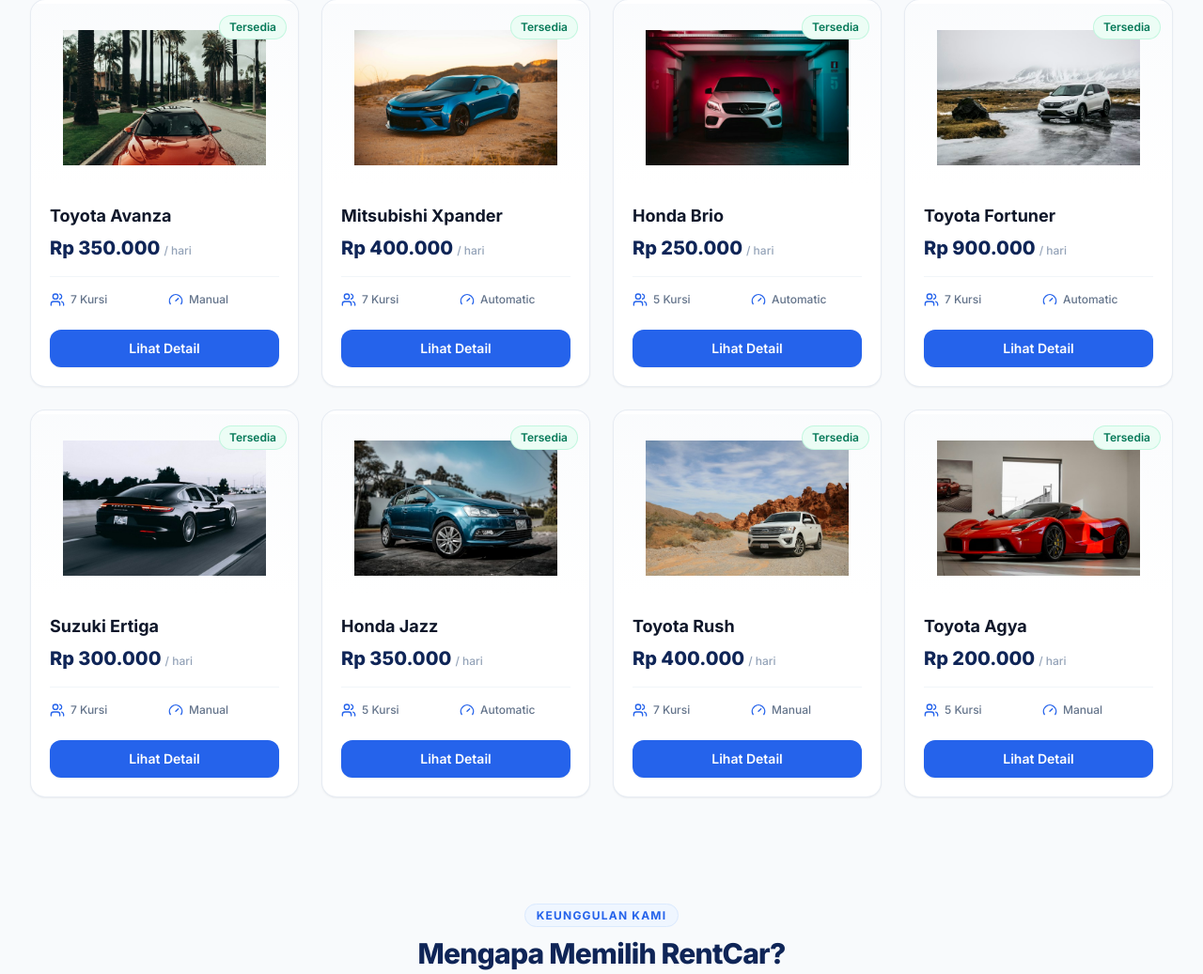
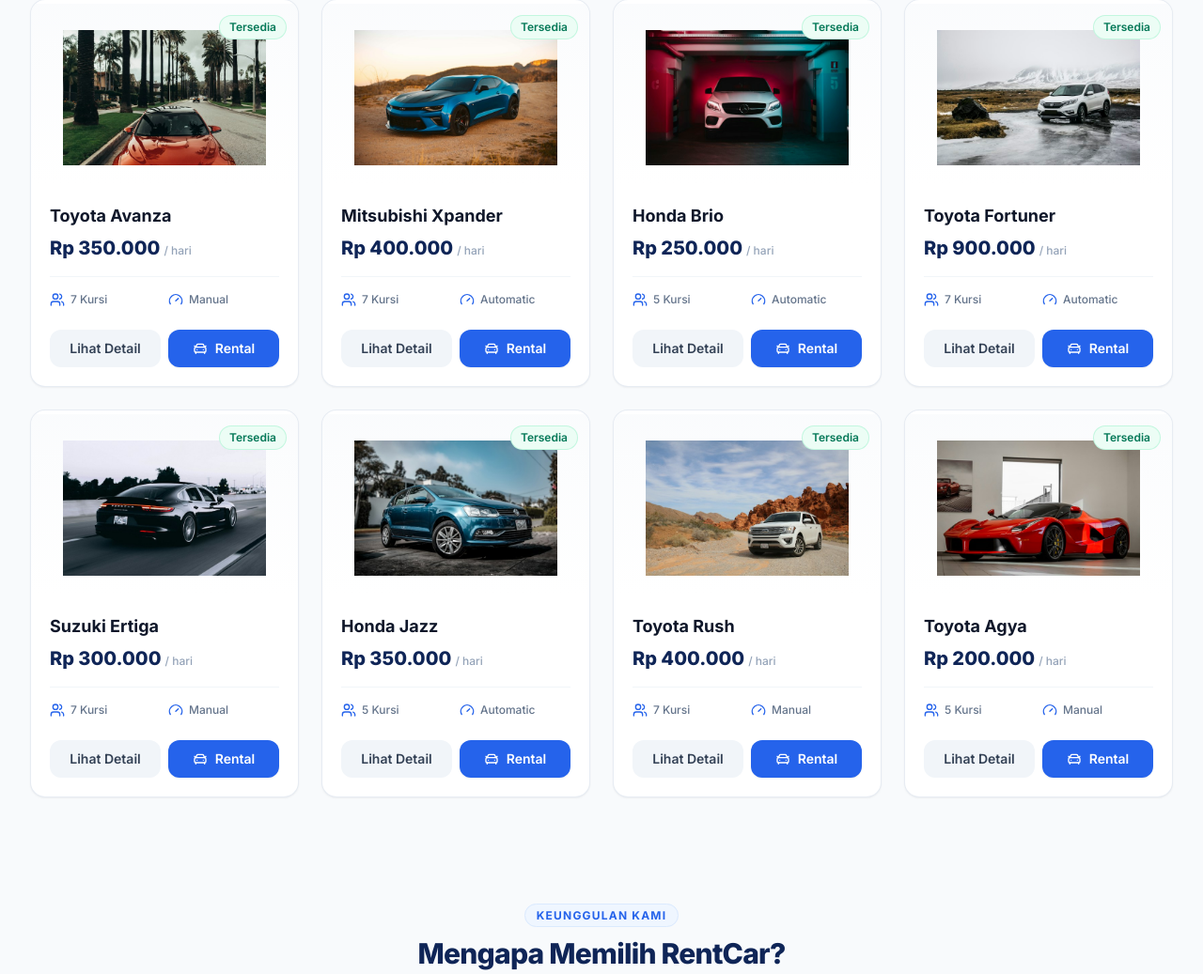
Before and after one commit to Kaffkaaa013/RentCar, a Laravel app: page / in a window 1280 px wide. Shown: the part 768-1805 px from the top of the page at 94% size. Run offline with Laravel 12, Linux system fonts and the light colour scheme; data comes from the database, SQL or seed files in the repository; some libraries are stand-ins or nearby versions.

Commit message:
rental dan pengembalian

```diff
--- a/resources/views/components/car-card.blade.php
+++ b/resources/views/components/car-card.blade.php
@@ -65,15 +65,31 @@
             </div>
         </div>
 
-        {{-- Tombol Lihat Detail (Tampilan saja, tidak menjalankan proses rental/booking) --}}
-        <div class="mt-5 pt-1">
+        {{-- Tombol Detail dan Rental --}}
+        <div class="mt-5 pt-1 grid grid-cols-2 gap-2">
             <button
                 type="button"
-                onclick="showCarDetailModal('{{ addslashes($carName) }}', '{{ addslashes($car->brand) }}', 'Rp {{ number_format($carPrice, 0, ',', '.') }} / hari', '{{ $carSeats }} Kursi', '{{ $carTrans }}', '{{ addslashes($carCategory) }}', '{{ $carImgSrc }}', '{{ $car->year }}', '{{ $car->plate_number }}')"
-                class="w-full py-2.5 px-4 bg-blue-600 hover:bg-blue-700 active:bg-blue-800 text-white font-semibold text-sm rounded-xl shadow-sm hover:shadow transition-all duration-150 flex items-center justify-center gap-2 cursor-pointer"
+                onclick="showCarDetailModal('{{ addslashes($carName) }}', '{{ addslashes($car->brand) }}', 'Rp {{ number_format($carPrice, 0, ',', '.') }} / hari', '{{ $carSeats }} Kursi', '{{ $carTrans }}', '{{ addslashes($carCategory) }}', '{{ $carImgSrc }}', '{{ $car->year }}', '{{ $car->plate_number }}', '{{ $car->id }}', '{{ $car->status }}')"
+                class="w-full py-2.5 px-3 bg-slate-100 hover:bg-slate-200 text-slate-700 font-semibold text-sm rounded-xl transition-all duration-150 flex items-center justify-center gap-2 cursor-pointer"
             >
                 <span>Lihat Detail</span>
             </button>
+
+            @auth
+                @if (auth()->user()->role === 'customer' && $car->status === 'available')
+                    <a href="{{ route('customer.rentals.create', ['car_id' => $car->id]) }}"
+                       class="w-full py-2.5 px-3 bg-blue-600 hover:bg-blue-700 active:bg-blue-800 text-white font-semibold text-sm rounded-xl shadow-sm hover:shadow transition-all duration-150 flex items-center justify-center gap-2">
+                        <i data-lucide="car-front" class="w-4 h-4"></i>
+                        <span>Rental</span>
+                    </a>
+                @endif
+            @else
+                <a href="{{ route('login') }}"
+                   class="w-full py-2.5 px-3 bg-blue-600 hover:bg-blue-700 text-white font-semibold text-sm rounded-xl shadow-sm transition-all duration-150 flex items-center justify-center gap-2">
+                    <i data-lucide="car-front" class="w-4 h-4"></i>
+                    <span>Rental</span>
+                </a>
+            @endauth
         </div>
     </div>
 </div>
--- a/resources/views/customer/rentals/create.blade.php
+++ b/resources/views/customer/rentals/create.blade.php
@@ -30,7 +30,7 @@
             <select id="car_id" name="car_id" required class="w-full rounded-xl border-slate-200 text-sm focus:border-blue-500 focus:ring-blue-500">
                 <option value="">-- Pilih mobil --</option>
                 @foreach ($cars as $car)
-                    <option value="{{ $car->id }}" data-price="{{ $car->price_per_day }}" @selected(old('car_id') == $car->id)>
+                    <option value="{{ $car->id }}" data-price="{{ $car->price_per_day }}" @selected(old('car_id', $selectedCarId) == $car->id)>
                         {{ $car->name }} - {{ $car->plate_number }} (Rp {{ number_format($car->price_per_day, 0, ',', '.') }}/hari)
                     </option>
                 @endforeach
--- a/resources/views/homepage.blade.php
+++ b/resources/views/homepage.blade.php
@@ -361,7 +361,7 @@
 </section>
 
 {{-- =========================================================================
-     MODAL POPUP DETAIL MOBIL (Hanya Tampilan Detail Saja, Non-Booking)
+     MODAL POPUP DETAIL MOBIL
      ========================================================================= --}}
 <div id="carDetailModal" class="fixed inset-0 z-50 hidden bg-slate-900/60 backdrop-blur-sm flex items-center justify-center p-4">
     <div class="bg-white rounded-3xl max-w-lg w-full overflow-hidden shadow-2xl border border-slate-100 transform transition-all">
@@ -411,16 +411,13 @@
                     <span class="text-xs text-slate-500">Tarif Sewa Harian</span>
                     <div id="modalPrice" class="text-xl font-black text-[#0f2557]"></div>
                 </div>
-                <span class="text-xs font-semibold px-2.5 py-1 bg-emerald-100 text-emerald-800 rounded-full">Unit Tersedia</span>
+                <span id="modalCarStatus" class="text-xs font-semibold px-2.5 py-1 bg-emerald-100 text-emerald-800 rounded-full">Unit Tersedia</span>
             </div>
 
-            <p class="text-xs text-slate-400 italic">
-                *Catatan: Modul booking dan pembayaran dikerjakan oleh anggota kelompok lain.
-            </p>
         </div>
 
         {{-- Footer Modal --}}
-        <div class="p-4 bg-slate-50 border-t border-slate-100 flex justify-end">
+        <div class="p-4 bg-slate-50 border-t border-slate-100 flex flex-col-reverse sm:flex-row justify-between gap-2">
             <button
                 type="button"
                 onclick="closeCarDetailModal()"
@@ -428,6 +425,19 @@
             >
                 Tutup
             </button>
+            @auth
+                @if (auth()->user()->role === 'customer')
+                    <a id="modalRentalButton" data-rental-url="{{ route('customer.rentals.create', ['car_id' => '__CAR_ID__']) }}" href="#" class="hidden px-5 py-2.5 bg-blue-600 hover:bg-blue-700 text-white font-bold text-xs rounded-xl shadow-sm transition-colors items-center justify-center gap-2">
+                        <i data-lucide="car-front" class="w-4 h-4"></i>
+                        Rental Mobil Ini
+                    </a>
+                @endif
+            @else
+                <a id="modalRentalButton" href="{{ route('login') }}" class="hidden px-5 py-2.5 bg-blue-600 hover:bg-blue-700 text-white font-bold text-xs rounded-xl shadow-sm transition-colors items-center justify-center gap-2">
+                    <i data-lucide="car-front" class="w-4 h-4"></i>
+                    Login untuk Rental
+                </a>
+            @endauth
         </div>
     </div>
 </div>
@@ -520,7 +530,7 @@
     }
 
     // Modal Detail Mobil (Tampilan Saja)
-    function showCarDetailModal(name, brand, price, seats, transmission, category, image, year, plate) {
+    function showCarDetailModal(name, brand, price, seats, transmission, category, image, year, plate, carId, carStatus) {
         document.getElementById('modalTitle').textContent = name;
         document.getElementById('modalCategory').textContent = category;
         document.getElementById('modalPrice').textContent = price;
@@ -529,6 +539,22 @@
         document.getElementById('modalImage').src = image;
         document.getElementById('modalYear').textContent = year || '-';
         document.getElementById('modalPlate').textContent = plate || '-';
+
+        const statusBadge = document.getElementById('modalCarStatus');
+        const rentalButton = document.getElementById('modalRentalButton');
+        const isAvailable = carStatus === 'available';
+        statusBadge.textContent = isAvailable ? 'Unit Tersedia' : (carStatus === 'maintenance' ? 'Dalam Perawatan' : 'Tidak Tersedia');
+        statusBadge.className = isAvailable
+            ? 'text-xs font-semibold px-2.5 py-1 bg-emerald-100 text-emerald-800 rounded-full'
+            : 'text-xs font-semibold px-2.5 py-1 bg-slate-100 text-slate-600 rounded-full';
+
+        if (rentalButton) {
+            rentalButton.classList.toggle('hidden', !isAvailable);
+            rentalButton.style.display = isAvailable ? 'inline-flex' : 'none';
+            if (isAvailable && rentalButton.dataset.rentalUrl) {
+                rentalButton.href = rentalButton.dataset.rentalUrl.replace('__CAR_ID__', carId);
+            }
+        }
 
         document.getElementById('carDetailModal').classList.remove('hidden');
         if (typeof lucide !== 'undefined') {
```
Also changed, not shown: app/Http/Controllers/Customer/RentalController.php (+8 -2 lines).
